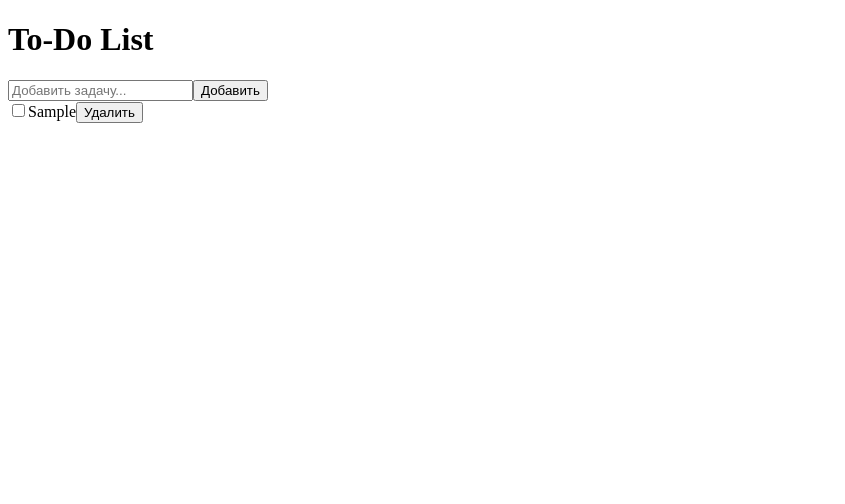
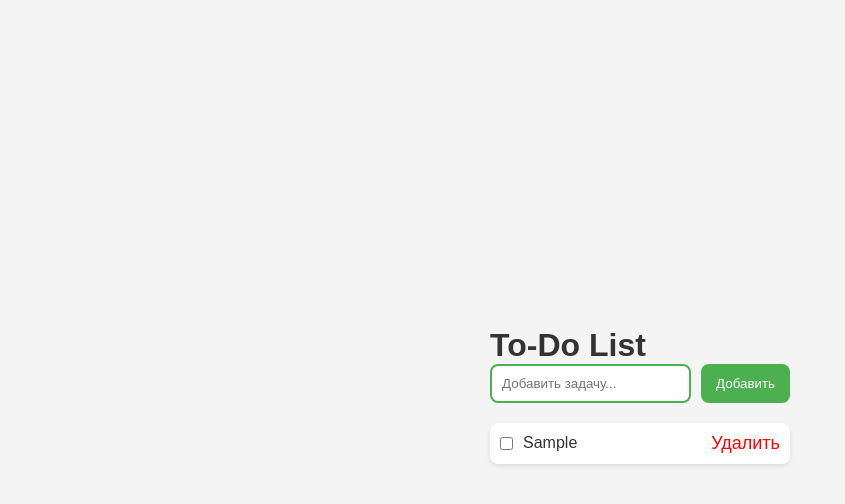
Before and after one commit to DaurenR/todo-app, a React (Vite) app: page / in a window 1280 px wide. Both pictures are taken after typing "Sample" into the empty fields and a click on the button "Добавить". Shown: the top 504 px of the page, without its empty margins (0-845 px from the left). Built offline with nearby package versions, Linux system fonts and the light colour scheme.

Commit message:
Add base styles

```diff
--- a/package.json
+++ b/package.json
@@ -14,7 +14,8 @@
     "@reduxjs/toolkit": "^2.6.0",
     "react": "^19.0.0",
     "react-dom": "^19.0.0",
-    "react-redux": "^9.2.0"
+    "react-redux": "^9.2.0",
+    "sass": "^1.85.1"
   },
   "devDependencies": {
     "@eslint/js": "^9.21.0",
--- a/src/components/TodoInput.tsx
+++ b/src/components/TodoInput.tsx
@@ -1,4 +1,5 @@
 import { useState } from 'react'
+import styles from '../styles/TodoInput.module.scss'
 
 interface TodoInputProps {
   onAdd: (text: string) => void
@@ -14,7 +15,7 @@ const TodoInput: React.FC<TodoInputProps> = ({ onAdd }) => {
   }
 
   return (
-    <div>
+    <div className={styles.inputContainer}>
       <input
         type="text"
         value={text}
--- a/src/components/TodoItem.tsx
+++ b/src/components/TodoItem.tsx
@@ -1,3 +1,5 @@
+import styles from '../styles/TodoItem.module.scss'
+
 interface TodoItemProps {
   id: number
   text: string
@@ -8,15 +10,13 @@ interface TodoItemProps {
 
 const TodoItem: React.FC<TodoItemProps> = ({ id, text, completed, onToggle, onDelete }) => {
   return (
-    <div>
+    <div className={styles.item}>
       <input
         type="checkbox"
         checked={completed}
         onChange={() => onToggle(id)}
       />
-      <span style={{ textDecoration: completed ? 'line-through' : 'none' }}>
-        {text}
-      </span>
+      <span className={completed ? styles.completed : styles.text}>{text}</span>
       <button onClick={() => onDelete(id)}>Удалить</button>
     </div>
   )
--- a/src/main.tsx
+++ b/src/main.tsx
@@ -3,6 +3,7 @@ import ReactDOM from 'react-dom/client'
 import { Provider } from 'react-redux'
 import { store } from './store/store'
 import App from './App'
+import './styles/global.scss'
 
 ReactDOM.createRoot(document.getElementById('root') as HTMLElement).render(
   <React.StrictMode>
--- /dev/null
+++ b/src/styles/TodoInput.module.scss
@@ -0,0 +1,29 @@
+@import './variables.scss';
+
+.inputContainer {
+  display: flex;
+  gap: 10px;
+  margin-bottom: 20px;
+
+  input {
+    flex: 1;
+    padding: 10px;
+    border: 2px solid $primary-color;
+    border-radius: $border-radius;
+    outline: none;
+  }
+
+  button {
+    background-color: $primary-color;
+    color: white;
+    border: none;
+    padding: 10px 15px;
+    border-radius: $border-radius;
+    cursor: pointer;
+    transition: background 0.3s;
+
+    &:hover {
+      background-color: $secondary-color;
+    }
+  }
+}
--- /dev/null
+++ b/src/styles/TodoItem.module.scss
@@ -0,0 +1,35 @@
+@import './variables.scss';
+
+.item {
+  display: flex;
+  align-items: center;
+  background: white;
+  padding: 10px;
+  margin-bottom: 10px;
+  border-radius: $border-radius;
+  box-shadow: 0 2px 4px rgba(0, 0, 0, 0.1);
+
+  input[type='checkbox'] {
+    margin-right: 10px;
+  }
+
+  .text {
+    flex: 1;
+    text-decoration: none;
+    color: $text-color;
+    transition: opacity 0.3s;
+  }
+
+  .completed {
+    opacity: 0.6;
+    text-decoration: line-through;
+  }
+
+  button {
+    background: none;
+    border: none;
+    color: red;
+    font-size: 18px;
+    cursor: pointer;
+  }
+}
--- /dev/null
+++ b/src/styles/global.scss
@@ -0,0 +1,18 @@
+@import './variables.scss';
+@import './mixins.scss';
+
+* {
+  margin: 0;
+  padding: 0;
+  box-sizing: border-box;
+  font-family: 'Arial', sans-serif;
+}
+
+body {
+  background-color: $bg-color;
+  color: $text-color;
+  display: flex;
+  justify-content: center;
+  align-items: center;
+  height: 100vh;
+}
--- /dev/null
+++ b/src/styles/variables.scss
@@ -0,0 +1,5 @@
+$primary-color: #4caf50;
+$secondary-color: #2e7d32;
+$bg-color: #f4f4f4;
+$text-color: #333;
+$border-radius: 8px;
```
Also changed, not shown: src/styles/TodoList.module.scss (added), src/styles/mixins.scss (added), 1 other file (tests, documents, lock files or other folders).
